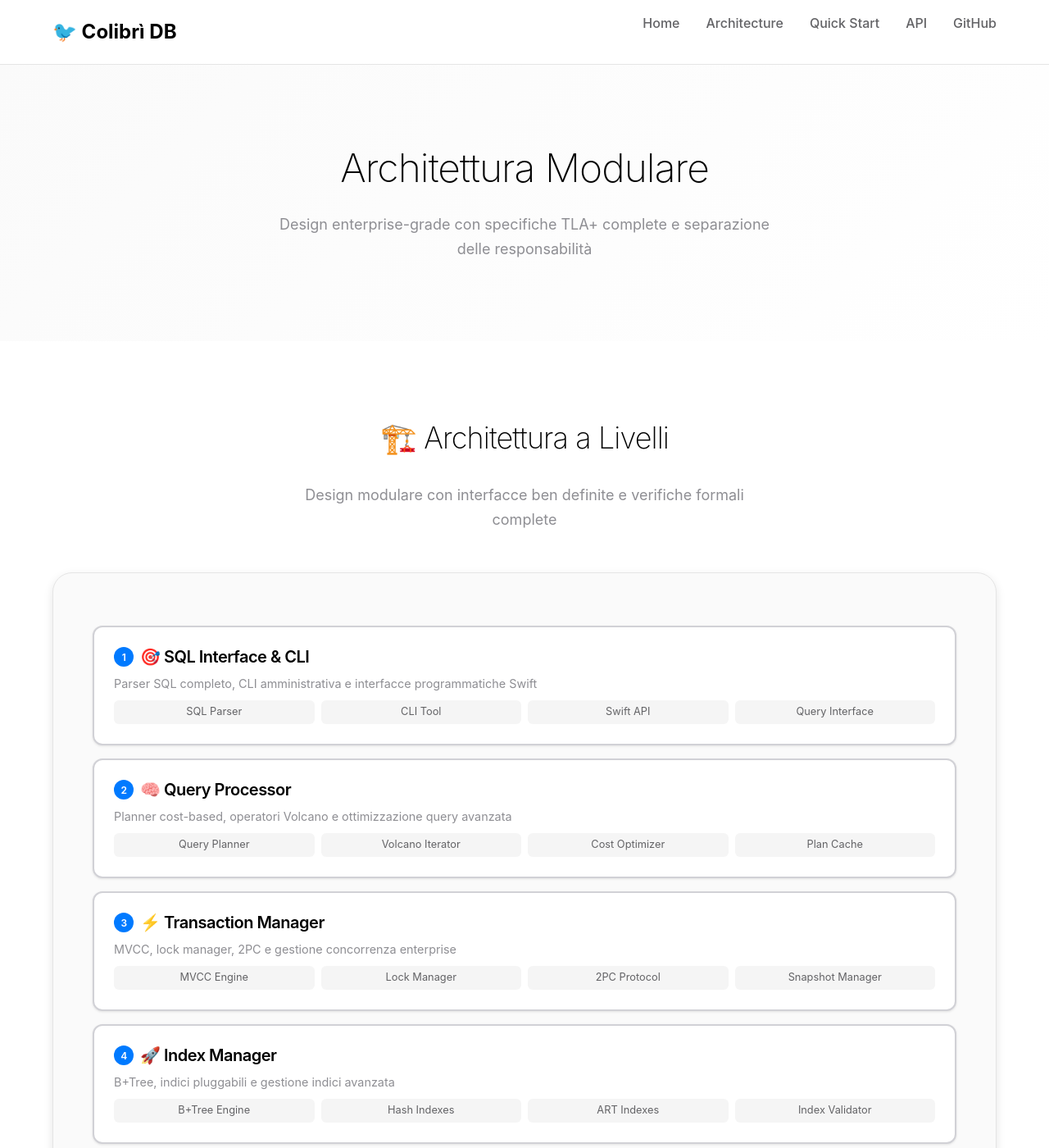
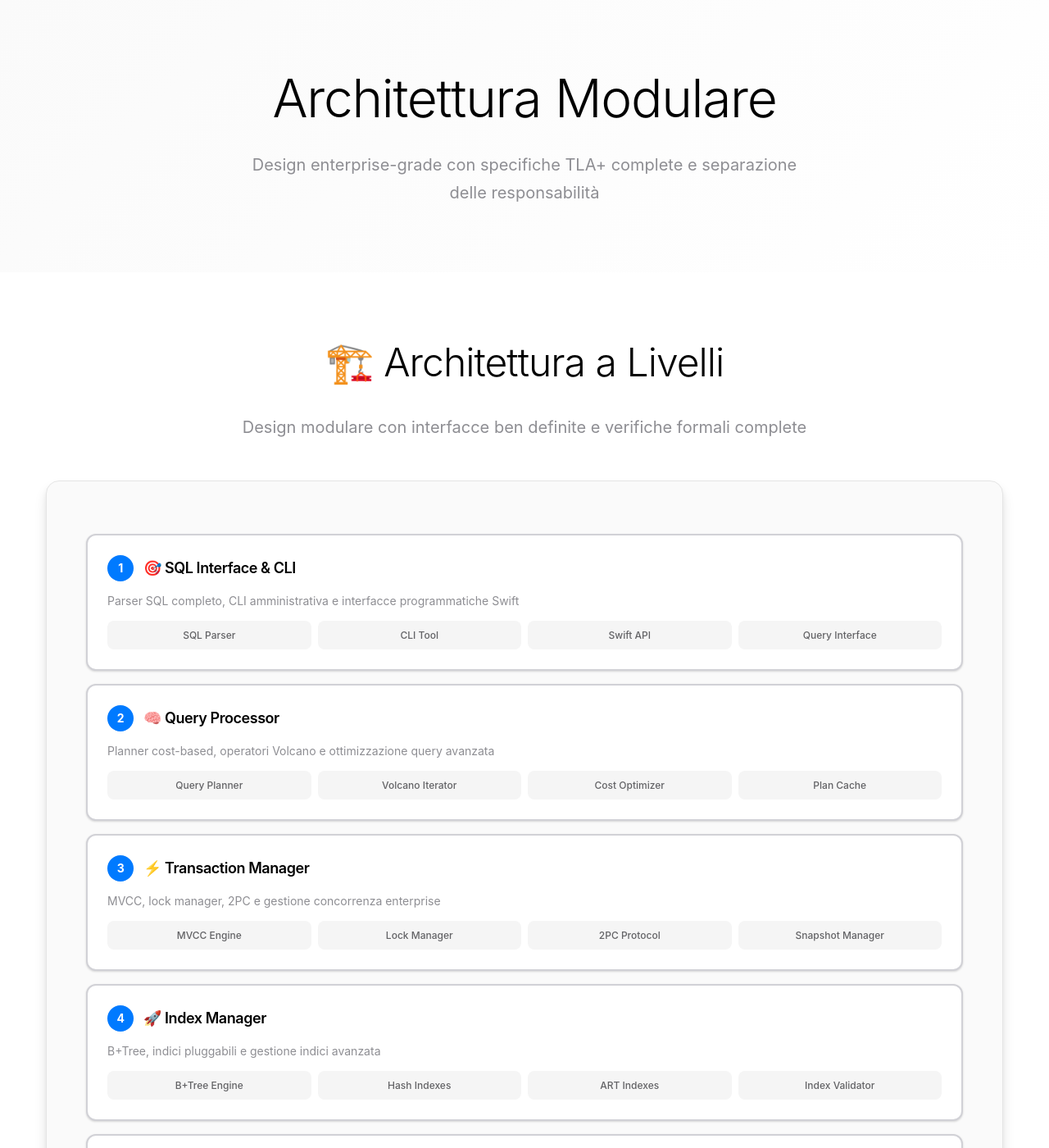
Before and after one commit to gpicchiarelli/Colibri-DB, a Jekyll site: the page built from docs/architecture.html, in a window 1280 px wide and 1400 px high. Shown: the whole window at 82% size. Built offline with Jekyll 4.4.1, drawn with Linux system fonts in a browser that asks for light colours; some of the changed text lies outside the part shown.

```diff
--- a/docs/architecture.html
+++ b/docs/architecture.html
@@ -5,152 +5,49 @@
 ---
 
 <style>
-/* Architecture Page Styles */
-:root {
-    --primary: #000000;
-    --secondary: #007AFF;
-    --accent: #FF6B35;
-    --success: #34C759;
-    --warning: #FF9500;
-    --error: #FF3B30;
-    --info: #5AC8FA;
-    --gray-50: #FAFAFA;
-    --gray-100: #F5F5F5;
-    --gray-200: #E5E5E5;
-    --gray-300: #D1D1D6;
-    --gray-400: #C7C7CC;
-    --gray-500: #AEAEB2;
-    --gray-600: #8E8E93;
-    --gray-700: #636366;
-    --gray-800: #48484A;
-    --gray-900: #1C1C1E;
-    --white: #FFFFFF;
-    --font-system: -apple-system, BlinkMacSystemFont, 'SF Pro Display', 'SF Pro Text', system-ui, sans-serif;
-    --font-mono: 'SF Mono', Monaco, 'Cascadia Code', 'Roboto Mono', Consolas, monospace;
-    --space-xs: 0.25rem;
-    --space-sm: 0.5rem;
-    --space-md: 1rem;
-    --space-lg: 1.5rem;
-    --space-xl: 2rem;
-    --space-2xl: 3rem;
-    --space-3xl: 4rem;
-    --space-4xl: 6rem;
-    --radius-sm: 6px;
-    --radius-md: 12px;
-    --radius-lg: 16px;
-    --radius-xl: 24px;
-    --shadow-sm: 0 1px 3px rgba(0, 0, 0, 0.1);
-    --shadow-md: 0 4px 12px rgba(0, 0, 0, 0.1);
-    --shadow-lg: 0 8px 25px rgba(0, 0, 0, 0.15);
-}
-
-* {
-    margin: 0;
-    padding: 0;
-    box-sizing: border-box;
-}
-
-body {
-    font-family: var(--font-system);
-    line-height: 1.6;
-    color: var(--gray-900);
-    background: var(--white);
-    -webkit-font-smoothing: antialiased;
-    -moz-osx-font-smoothing: grayscale;
-}
-
-.container {
-    max-width: 1200px;
-    margin: 0 auto;
-    padding: 0 var(--space-lg);
-}
-
-/* Navigation */
-.nav {
-    background: rgba(255, 255, 255, 0.95);
-    backdrop-filter: blur(20px);
-    border-bottom: 1px solid var(--gray-200);
-    position: sticky;
-    top: 0;
-    z-index: 100;
-    padding: var(--space-md) 0;
-}
-
-.nav-content {
-    display: flex;
-    justify-content: space-between;
-    align-items: center;
-}
-
-.logo {
-    font-size: 1.5rem;
-    font-weight: 700;
-    color: var(--primary);
-    text-decoration: none;
-    display: flex;
-    align-items: center;
-    gap: var(--space-sm);
-}
-
-.nav-links {
-    display: flex;
-    gap: var(--space-xl);
-    list-style: none;
-}
-
-.nav-links a {
-    color: var(--gray-700);
-    text-decoration: none;
-    font-weight: 500;
-    transition: color 0.2s ease;
-}
-
-.nav-links a:hover {
-    color: var(--primary);
-}
-
-/* Hero Section */
+/* Architecture Page Specific Styles */
 .hero {
-    background: linear-gradient(135deg, var(--gray-50) 0%, var(--white) 100%);
-    padding: var(--space-4xl) 0;
+    background: var(--gradient-hero);
+    padding: var(--space-20) 0;
     text-align: center;
 }
 
 .hero h1 {
-    font-size: clamp(2rem, 6vw, 3rem);
-    font-weight: 200;
+    font-size: clamp(2.5rem, 6vw, 4rem);
+    font-weight: var(--font-light);
     color: var(--primary);
-    margin-bottom: var(--space-lg);
+    margin-bottom: var(--space-6);
     letter-spacing: -0.02em;
 }
 
 .hero p {
-    font-size: 1.125rem;
+    font-size: var(--text-xl);
     color: var(--gray-600);
-    max-width: 600px;
+    max-width: 700px;
     margin: 0 auto;
 }
 
 /* Architecture Overview */
 .architecture-overview {
-    padding: var(--space-4xl) 0;
+    padding: var(--space-20) 0;
     background: var(--white);
 }
 
 .section-title {
     text-align: center;
-    font-size: clamp(1.75rem, 4vw, 2.25rem);
-    font-weight: 200;
+    font-size: clamp(2rem, 4vw, 3rem);
+    font-weight: var(--font-light);
     color: var(--primary);
-    margin-bottom: var(--space-xl);
+    margin-bottom: var(--space-8);
+    letter-spacing: -0.02em;
 }
 
 .section-subtitle {
     text-align: center;
-    font-size: 1.125rem;
+    font-size: var(--text-xl);
     color: var(--gray-600);
-    margin-bottom: var(--space-2xl);
-    max-width: 600px;
+    margin-bottom: var(--space-12);
+    max-width: 700px;
     margin-left: auto;
     margin-right: auto;
 }
@@ -158,9 +55,9 @@
 /* Architecture Diagram */
 .architecture-diagram {
     background: var(--gray-50);
-    border-radius: var(--radius-xl);
-    padding: var(--space-2xl);
-    margin: var(--space-2xl) 0;
+    border-radius: var(--radius-2xl);
+    padding: var(--space-12);
+    margin: var(--space-8) 0;
     border: 1px solid var(--gray-200);
     box-shadow: var(--shadow-md);
 }
@@ -168,120 +65,122 @@
 .arch-layer {
     background: var(--white);
     border: 2px solid var(--gray-300);
-    border-radius: var(--radius-md);
-    padding: var(--space-lg);
-    margin: var(--space-md) 0;
+    border-radius: var(--radius-xl);
+    padding: var(--space-6);
+    margin: var(--space-4) 0;
     box-shadow: var(--shadow-sm);
-    transition: all 0.2s ease;
+    transition: all var(--transition-base);
     position: relative;
 }
 
 .arch-layer:hover {
     border-color: var(--secondary);
-    transform: translateY(-2px);
+    transform: translateY(-4px);
     box-shadow: var(--shadow-md);
 }
 
 .arch-layer h4 {
     color: var(--primary);
-    margin-bottom: var(--space-sm);
-    font-weight: 600;
+    margin-bottom: var(--space-3);
+    font-weight: var(--font-semibold);
     display: flex;
     align-items: center;
-    gap: var(--space-sm);
+    gap: var(--space-3);
+    font-size: var(--text-lg);
 }
 
 .arch-layer p {
     color: var(--gray-600);
-    font-size: 0.9rem;
-    margin-bottom: var(--space-sm);
+    font-size: var(--text-sm);
+    margin-bottom: var(--space-3);
 }
 
 .arch-layer .layer-number {
     background: var(--secondary);
     color: var(--white);
-    width: 24px;
-    height: 24px;
+    width: 32px;
+    height: 32px;
     border-radius: 50%;
     display: flex;
     align-items: center;
     justify-content: center;
-    font-size: 0.75rem;
-    font-weight: 600;
+    font-size: var(--text-sm);
+    font-weight: var(--font-bold);
 }
 
 .arch-components {
     display: grid;
     grid-template-columns: repeat(auto-fit, minmax(200px, 1fr));
-    gap: var(--space-sm);
-    margin-top: var(--space-sm);
+    gap: var(--space-2);
+    margin-top: var(--space-3);
 }
 
 .component {
     background: var(--gray-100);
-    padding: var(--space-xs) var(--space-sm);
-    border-radius: var(--radius-sm);
-    font-size: 0.8rem;
+    padding: var(--space-2) var(--space-3);
+    border-radius: var(--radius-lg);
+    font-size: var(--text-xs);
     color: var(--gray-700);
     text-align: center;
+    font-weight: var(--font-medium);
 }
 
 /* TLA+ Specifications */
 .tla-specs {
     background: var(--gray-50);
-    padding: var(--space-4xl) 0;
+    padding: var(--space-20) 0;
 }
 
 .specs-grid {
     display: grid;
-    grid-template-columns: repeat(auto-fit, minmax(300px, 1fr));
-    gap: var(--space-lg);
-    margin-top: var(--space-2xl);
+    grid-template-columns: repeat(auto-fit, minmax(350px, 1fr));
+    gap: var(--space-6);
+    margin-top: var(--space-12);
 }
 
 .spec-card {
     background: var(--white);
     border: 1px solid var(--gray-200);
-    border-radius: var(--radius-lg);
-    padding: var(--space-lg);
+    border-radius: var(--radius-xl);
+    padding: var(--space-6);
     box-shadow: var(--shadow-sm);
-    transition: all 0.3s ease;
+    transition: all var(--transition-base);
 }
 
 .spec-card:hover {
-    transform: translateY(-2px);
+    transform: translateY(-4px);
     box-shadow: var(--shadow-md);
     border-color: var(--gray-300);
 }
 
 .spec-card h4 {
     color: var(--primary);
-    margin-bottom: var(--space-sm);
-    font-weight: 600;
-    font-size: 1.1rem;
+    margin-bottom: var(--space-3);
+    font-weight: var(--font-semibold);
+    font-size: var(--text-lg);
 }
 
 .spec-card p {
     color: var(--gray-600);
-    font-size: 0.9rem;
+    font-size: var(--text-sm);
     line-height: 1.5;
-    margin-bottom: var(--space-sm);
+    margin-bottom: var(--space-4);
 }
 
 .spec-tags {
     display: flex;
     flex-wrap: wrap;
-    gap: var(--space-xs);
-    margin-top: var(--space-sm);
+    gap: var(--space-2);
+    margin-top: var(--space-3);
 }
 
 .spec-tag {
     background: var(--gray-100);
     color: var(--gray-700);
-    padding: var(--space-xs) var(--space-sm);
-    border-radius: var(--radius-sm);
-    font-size: 0.75rem;
-    font-weight: 500;
+    padding: var(--space-1) var(--space-3);
+    border-radius: var(--radius-lg);
+    font-size: var(--text-xs);
+    font-weight: var(--font-medium);
 }
 
 .spec-tag.tla { background: var(--accent); color: var(--white); }
@@ -290,37 +189,41 @@
 
 /* Module Details */
 .module-details {
-    padding: var(--space-4xl) 0;
+    padding: var(--space-20) 0;
     background: var(--white);
 }
 
 .module-tabs {
     display: flex;
-    gap: var(--space-sm);
-    margin-bottom: var(--space-xl);
+    gap: var(--space-2);
+    margin-bottom: var(--space-8);
     border-bottom: 1px solid var(--gray-200);
     overflow-x: auto;
+    padding-bottom: var(--space-2);
 }
 
 .module-tab {
-    padding: var(--space-md) var(--space-lg);
+    padding: var(--space-4) var(--space-6);
     background: none;
     border: none;
     color: var(--gray-600);
-    font-weight: 500;
+    font-weight: var(--font-medium);
     cursor: pointer;
-    transition: all 0.2s ease;
+    transition: all var(--transition-base);
     border-bottom: 2px solid transparent;
     white-space: nowrap;
+    border-radius: var(--radius-lg) var(--radius-lg) 0 0;
 }
 
 .module-tab.active {
     color: var(--primary);
     border-bottom-color: var(--secondary);
+    background: var(--gray-50);
 }
 
 .module-tab:hover {
     color: var(--primary);
+    background: var(--gray-50);
 }
 
 .module-content {
@@ -333,69 +236,78 @@
 
 .module-info {
     background: var(--gray-50);
-    border-radius: var(--radius-lg);
-    padding: var(--space-xl);
-    margin-bottom: var(--space-xl);
+    border-radius: var(--radius-xl);
+    padding: var(--space-8);
+    margin-bottom: var(--space-8);
 }
 
 .module-info h3 {
     color: var(--primary);
-    margin-bottom: var(--space-md);
-    font-size: 1.25rem;
+    margin-bottom: var(--space-4);
+    font-size: var(--text-2xl);
+    font-weight: var(--font-semibold);
 }
 
 .module-info p {
     color: var(--gray-600);
-    margin-bottom: var(--space-md);
+    margin-bottom: var(--space-4);
     line-height: 1.6;
+    font-size: var(--text-base);
 }
 
 .module-features {
     display: grid;
-    grid-template-columns: repeat(auto-fit, minmax(250px, 1fr));
-    gap: var(--space-lg);
+    grid-template-columns: repeat(auto-fit, minmax(300px, 1fr));
+    gap: var(--space-6);
 }
 
 .module-feature {
     background: var(--white);
     border: 1px solid var(--gray-200);
-    border-radius: var(--radius-md);
-    padding: var(--space-lg);
+    border-radius: var(--radius-xl);
+    padding: var(--space-6);
     box-shadow: var(--shadow-sm);
+    transition: all var(--transition-base);
+}
+
+.module-feature:hover {
+    transform: translateY(-2px);
+    box-shadow: var(--shadow-md);
 }
 
 .module-feature h4 {
     color: var(--primary);
-    margin-bottom: var(--space-sm);
-    font-size: 1rem;
+    margin-bottom: var(--space-3);
+    font-size: var(--text-lg);
+    font-weight: var(--font-semibold);
 }
 
 .module-feature p {
     color: var(--gray-600);
-    font-size: 0.9rem;
+    font-size: var(--text-sm);
     line-height: 1.5;
 }
 
 /* Code Examples */
 .code-example {
     background: var(--gray-900);
-    border-radius: var(--radius-lg);
-    padding: var(--space-xl);
+    border-radius: var(--radius-xl);
+    padding: var(--space-8);
     font-family: var(--font-mono);
-    font-size: 0.875rem;
+    font-size: var(--text-sm);
     line-height: 1.6;
     color: var(--gray-100);
     overflow-x: auto;
-    box-shadow: var(--shadow-lg);
+    box-shadow: var(--shadow-xl);
     position: relative;
-    margin: var(--space-lg) 0;
+    margin: var(--space-6) 0;
 }
 
 .code-example::before {
     content: '';
     position: absolute;
-    top: var(--space-md);
-    left: var(--space-md);
+    top: var(--space-4);
+    left: var(--space-4);
     width: 12px;
     height: 12px;
     border-radius: 50%;
@@ -405,7 +317,7 @@
 
 .code-example pre {
     margin: 0;
-    padding-top: var(--space-lg);
+    padding-top: var(--space-6);
 }
 
 .code-comment { color: var(--gray-500); }
@@ -416,12 +328,14 @@
 
 /* Responsive Design */
 @media (max-width: 768px) {
-    .nav-links {
-        display: none;
+    .module-tabs {
+        flex-direction: column;
+        gap: var(--space-1);
     }
 
-    .module-tabs {
-        flex-direction: column;
+    .module-tab {
+        border-radius: var(--radius-lg);
+        border-bottom: 1px solid var(--gray-200);
     }
 
     .module-features {
@@ -431,32 +345,12 @@
     .arch-components {
         grid-template-columns: 1fr;
     }
-}
 
-@media (max-width: 480px) {
-    .container {
-        padding: 0 var(--space-md);
+    .specs-grid {
+        grid-template-columns: 1fr;
     }
 }
 </style>
-
-<!-- Navigation -->
-<nav class="nav">
-    <div class="container">
-        <div class="nav-content">
-            <a href="/" class="logo">
-                🐦 Colibrì DB
-            </a>
-            <ul class="nav-links">
-                <li><a href="/">Home</a></li>
-                <li><a href="/architecture">Architecture</a></li>
-                <li><a href="/wiki/Quick-Start">Quick Start</a></li>
-                <li><a href="/wiki/API-Reference">API</a></li>
-                <li><a href="https://github.com/gpicchiarelli/Colibri-DB" target="_blank">GitHub</a></li>
-            </ul>
-        </div>
-    </div>
-</nav>
 
 <!-- Hero Section -->
 <section class="hero">
```
Also changed, not shown: 1 other file.
